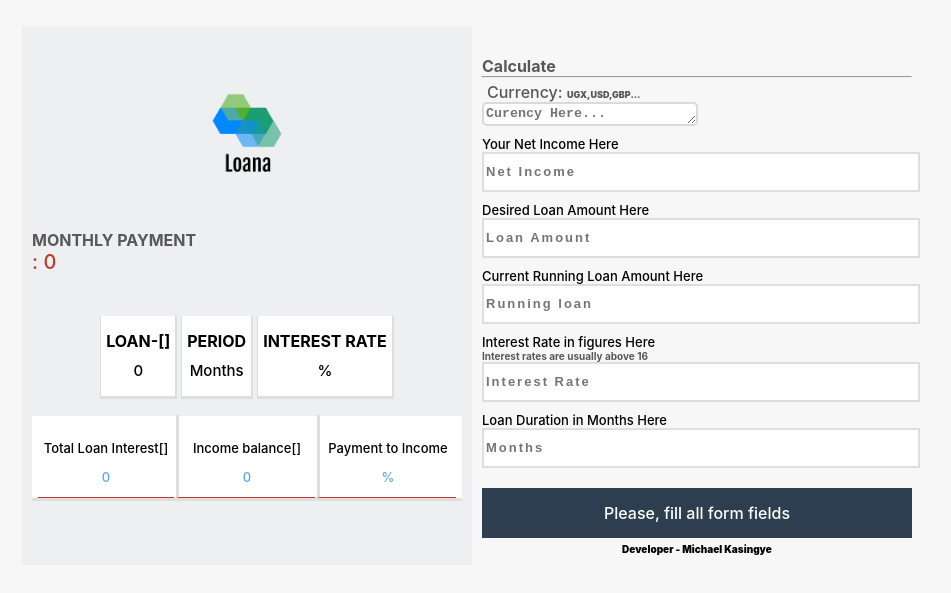
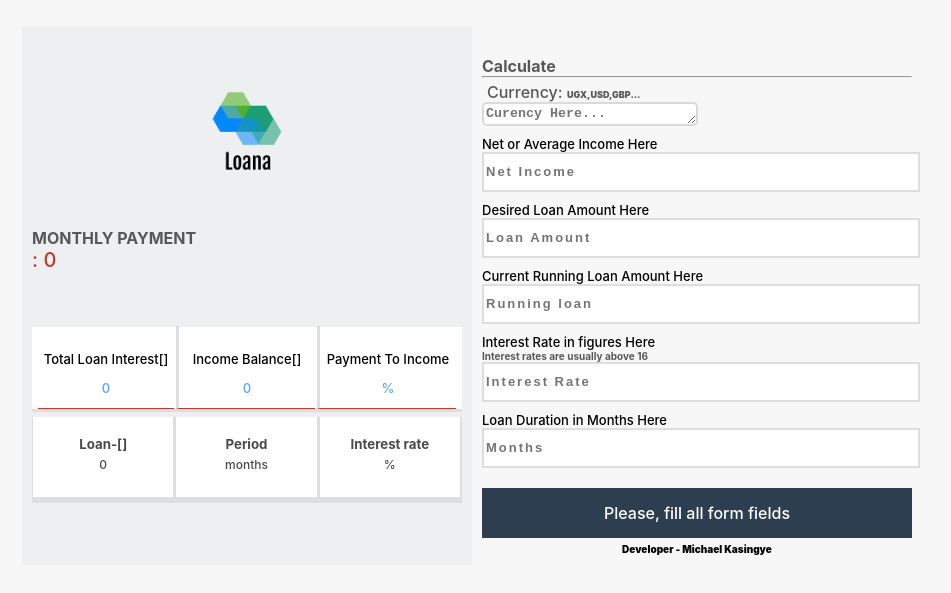
Before and after one commit to MichaelKasingye/loan-calculator, a React (Create React App) app: page / in a window 1280 px wide. Shown: the part 105-698 px from the top of the page, without its empty margins (168-1119 px from the left). Built offline with nearby package versions, Linux system fonts and the light colour scheme.

Commit message:
swtich cards

```diff
--- a/src/Components/LoanInputs.jsx
+++ b/src/Components/LoanInputs.jsx
@@ -28,7 +28,7 @@ function LoanInputs(props) {
           onChange={(e) => setCurency(e.currentTarget.value.toUpperCase())}
         />
         <Input
-          label=" Your Net Income Here"
+          label="Net or Average Income Here "
           placeholder="Net Income"
           value={income}
           onChange={(e) => setIncome(e.currentTarget.value)}
--- a/src/Components/TotalInterest.jsx
+++ b/src/Components/TotalInterest.jsx
@@ -33,14 +33,14 @@ function TotalInterest(props) {
         </div>
 
         <div className="details border_right_green border">
-          <span className="amount">Income balance[{curency}]</span>
+          <span className="amount">Income Balance[{curency}]</span>
           <span className="figures" key={Math.random()}>
             {formatNumber(netIncomeBalance)}
           </span>
         </div>
 
         <div className="details border_right_green border">
-          <span className="amount">Payment to Income </span>
+          <span className="amount">Payment To Income </span>
           <span className="figures" key={Math.random()}>
             {loanPaymentToIncome} %
           </span>
--- a/src/Components/loanDetail.jsx
+++ b/src/Components/loanDetail.jsx
@@ -24,19 +24,19 @@ function loanDetail(props) {
   return (
     <div className="loanDetail">
       <div className="box ">
-        <h4>LOAN-[{curency}] </h4>
+        <h5>Loan-[{curency}] </h5>
         <p  key={Math.random()}>
           {formatNumber(loanAmount)}
         </p>
       </div>
 
       <div className="box">
-        <h4>PERIOD </h4>
-        <p>{duration} Months</p>
+        <h5>Period </h5>
+        <p>{duration} months</p>
       </div>
 
       <div className="box">
-        <h4>INTEREST RATE </h4>
+        <h5>Interest rate </h5>
         <p>{interestRate}%</p>
       </div>
     </div>
--- a/src/Pages/Home.jsx
+++ b/src/Pages/Home.jsx
@@ -13,8 +13,8 @@ function Home(props) {
         <div className="top background1">
           <Title content="LOANA" />
           <Qualify title="MONTHLY PAYMENT" />
+          <ToatalInterest />
           <LoanDetail />
-          <ToatalInterest />
         </div>
         <div className="bottom">
           <LoanInputs />
--- a/src/Pages/Summary.jsx
+++ b/src/Pages/Summary.jsx
@@ -4,14 +4,16 @@ import SummaryHeader from "../Components/summary/SummaryHeader";
 import SummaryBody from "../Components/summary/SummaryBody";
 
 function Summary() {
-
   const ref = createRef(null);
   const [image, takeScreenShot] = useScreenshot({
     type: "image/jpeg",
-    quality: 1.0
+    quality: 1.0,
   });
 
-  const download = (image, { name = "Loan_Amount", extension = "jpg" } = {}) => {
+  const download = (
+    image,
+    { name = "Loan_Amount", extension = "jpg" } = {}
+  ) => {
     const a = document.createElement("a");
     a.href = image;
     a.download = createFileName(extension, name);
@@ -19,15 +21,15 @@ function Summary() {
   };
   const downloadScreenshot = () => takeScreenShot(ref.current).then(download);
 
+  return (
+    <div className="home ">
+      <div className="inner_home ">
+        <div ref={ref} className="top background2">
+          <SummaryHeader download={downloadScreenshot} />
+        </div>
 
-  return (
-    <div  className="home ">
-      <div  className="inner_home ">
-        <div ref={ref}className="top background2">
-          <SummaryHeader download={downloadScreenshot}/>
-        </div>
         <div className="bottom background1">
-          <SummaryBody  />
+          <SummaryBody />
         </div>
       </div>
     </div>
--- a/src/Style/loanDetail.css
+++ b/src/Style/loanDetail.css
@@ -2,6 +2,9 @@
   display: flex;
   align-items: center;
   justify-content: center;
+  width: 100%;
+  border-bottom: 3px solid #dedede;
+
 }
 .box {
   display: flex;
@@ -10,12 +13,13 @@
   justify-content: center;
   background-color: #fff;
   text-align: center;
-  margin: 2px;
-  max-width: 100%;
+  margin-top: 5px;
+  width: 100%;
   height: 5rem;
   border-bottom: 3px solid #dedede;
   border-left: 1px solid #dedede;
   border-right: 2px solid #dedede;
+  color: rgba(0, 0, 0, 0.712);
 }
 .box h4 {
   padding: 5px;
@@ -23,11 +27,11 @@
 }
 .box p {
   padding: 5px;
-  font-size: 15px;
+  font-size: 12px;
   font-weight: 500;
 }
 .box:nth-child(even) p {
-  color: black;
+  color: rgba(0, 0, 0, 0.712);
 }
 
 .red {
```
